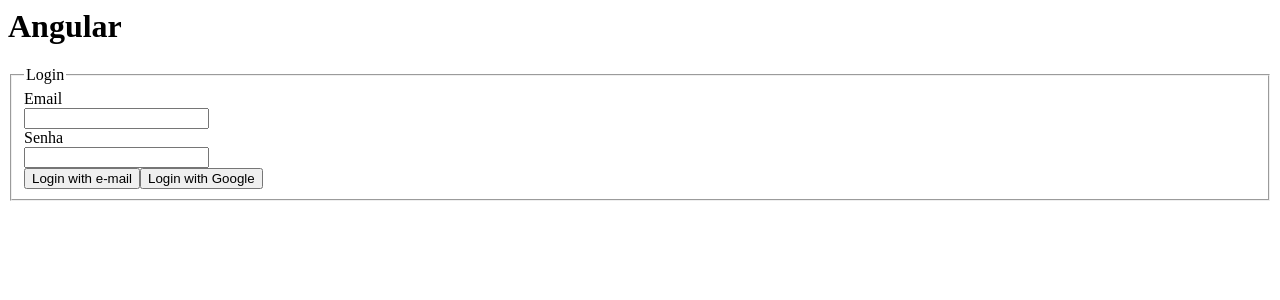
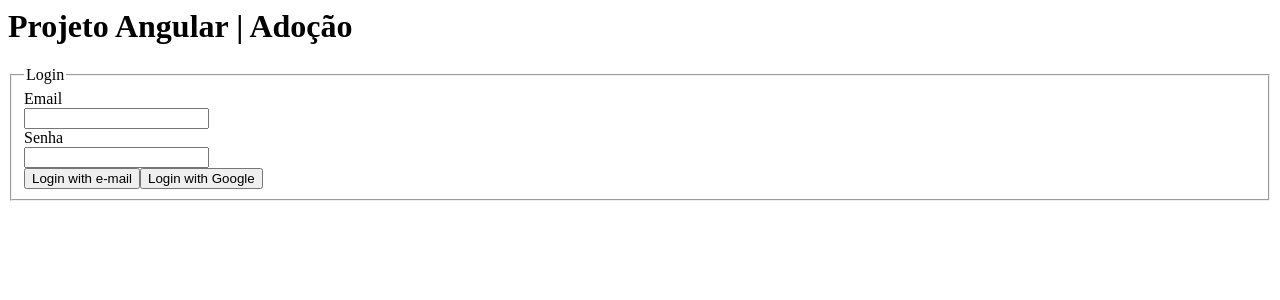
Before and after one commit to OrlandoMedeirosJr/Projeto-Angular-Firebase, an Angular app: page / in a window 1280 px wide. Shown: the top 300 px of the page. Built offline with nearby package versions, Linux system fonts and the light colour scheme; what @angular/fire would draw is missing.

Commit message:
1 file modified

```diff
--- a/src/app/root/root.component.html
+++ b/src/app/root/root.component.html
@@ -1,4 +1,4 @@
-<h1> Angular </h1>
+<h1> Projeto Angular | Adoção </h1>
 
 <div *ngIf="!auth.user">
   <form>
```
